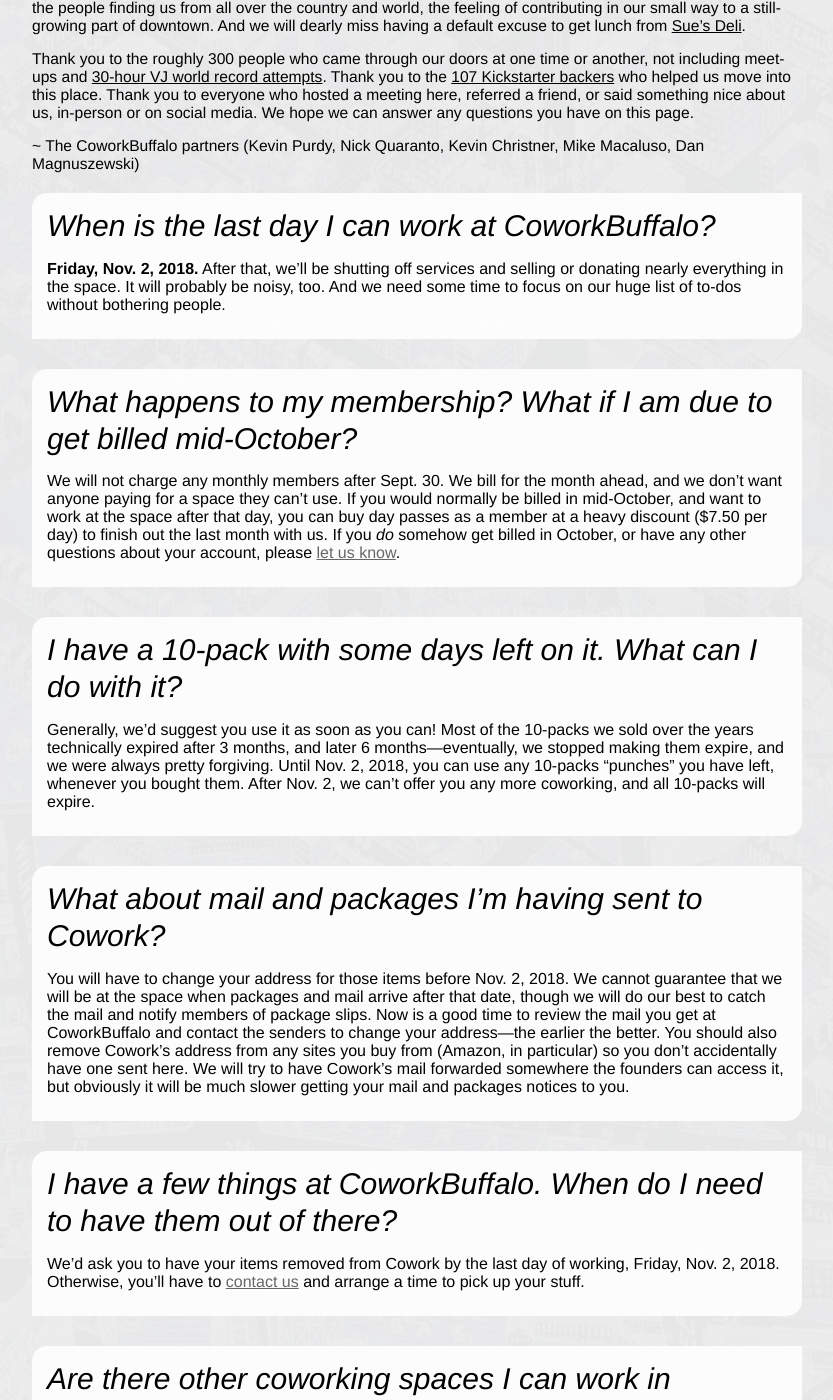
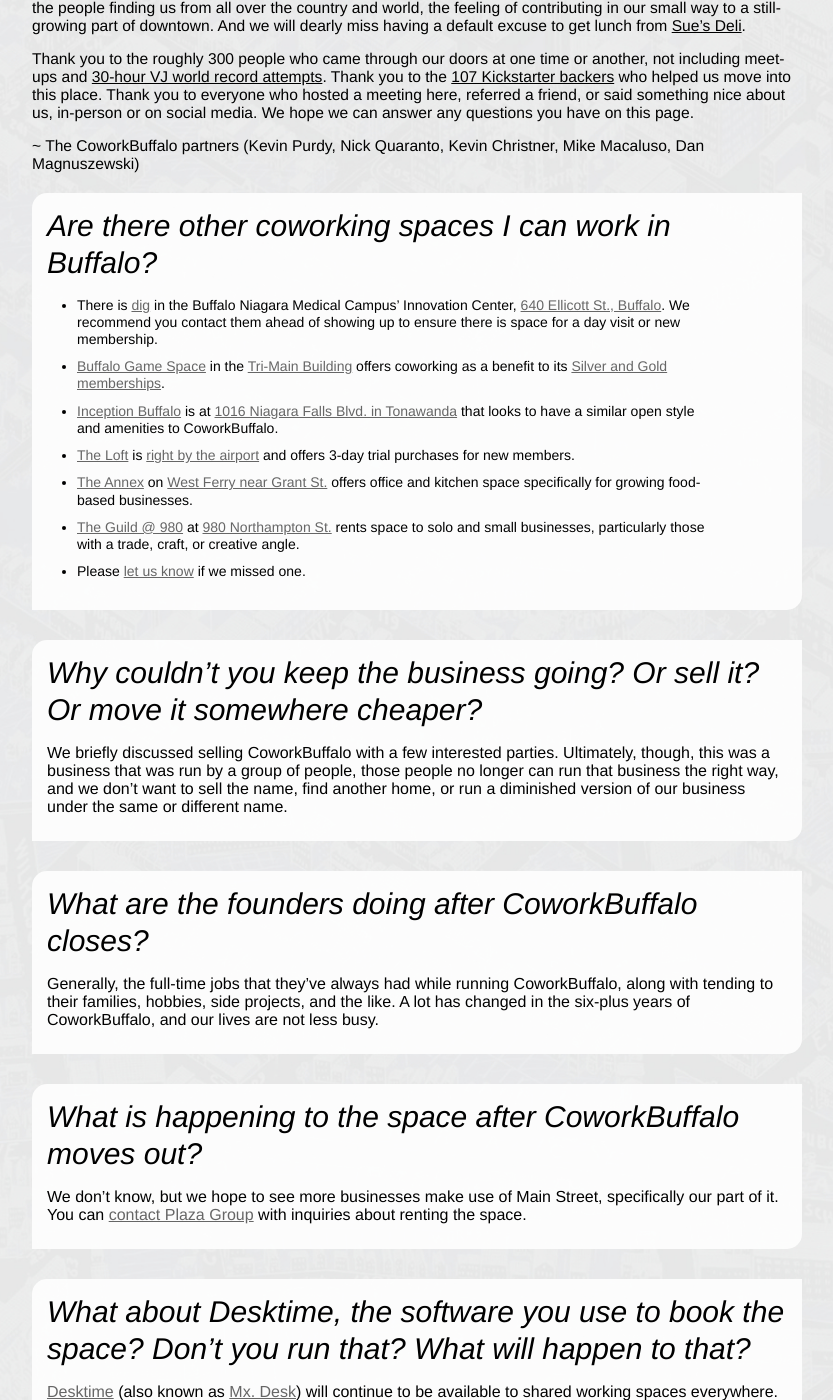
Before and after one commit to coworkbuffalo/coworkbuffalo.github.com, a Jekyll site: the page built from index.markdown, in a window 1280 px wide and 1400 px high, scrolled down 530 px. Shown: the whole window, without its empty margins (223-1056 px from the left). Built offline with Jekyll 4.4.1, drawn with Linux system fonts in a browser that asks for light colours; comment, search, counter and statistics services are not loaded; some of the changed text lies outside the part shown.

Commit message:
Remove irrelevant items, post shutdown.

```diff
--- a/index.markdown
+++ b/index.markdown
@@ -20,20 +20,20 @@
 ~ The CoworkBuffalo partners
 (Kevin Purdy, Nick Quaranto, Kevin Christner, Mike Macaluso, Dan Magnuszewski)
 
-* ### When is the last day I can work at CoworkBuffalo?
-**Friday, Nov. 2, 2018.** After that, we'll be shutting off services and selling or donating nearly everything in the space. It will probably be noisy, too. And we need some time to focus on our huge list of to-dos without bothering people.
+<!-- * ### When is the last day I can work at CoworkBuffalo?
+**Friday, Nov. 2, 2018.** After that, we'll be shutting off services and selling or donating nearly everything in the space. It will probably be noisy, too. And we need some time to focus on our huge list of to-dos without bothering people. -->
 
-* ### What happens to my membership? What if I am due to get billed mid-October?
-We will not charge any monthly members after Sept. 30. We bill for the month ahead, and we don't want anyone paying for a space they can't use. If you would normally be billed in mid-October, and want to work at the space after that day, you can buy day passes as a member at a heavy discount ($7.50 per day) to finish out the last month with us. If you _do_ somehow get billed in October, or have any other questions about your account, please [let us know](mailto:work@coworkbuffalo.com).
+<!-- * ### What happens to my membership? What if I am due to get billed mid-October?
+We will not charge any monthly members after Sept. 30. We bill for the month ahead, and we don't want anyone paying for a space they can't use. If you would normally be billed in mid-October, and want to work at the space after that day, you can buy day passes as a member at a heavy discount ($7.50 per day) to finish out the last month with us. If you _do_ somehow get billed in October, or have any other questions about your account, please [let us know](mailto:work@coworkbuffalo.com). -->
 
-* ### I have a 10-pack with some days left on it. What can I do with it?
-Generally, we'd suggest you use it as soon as you can! Most of the 10-packs we sold over the years technically expired after 3 months, and later 6 months―eventually, we stopped making them expire, and we were always pretty forgiving. Until Nov. 2, 2018, you can use any 10-packs "punches" you have left, whenever you bought them. After Nov. 2, we can't offer you any more coworking, and all 10-packs will expire.
+<!-- * ### I have a 10-pack with some days left on it. What can I do with it?
+Generally, we'd suggest you use it as soon as you can! Most of the 10-packs we sold over the years technically expired after 3 months, and later 6 months―eventually, we stopped making them expire, and we were always pretty forgiving. Until Nov. 2, 2018, you can use any 10-packs "punches" you have left, whenever you bought them. After Nov. 2, we can't offer you any more coworking, and all 10-packs will expire. -->
 
-* ### What about mail and packages I'm having sent to Cowork?
-You will have to change your address for those items before Nov. 2, 2018. We cannot guarantee that we will be at the space when packages and mail arrive after that date, though we will do our best to catch the mail and notify members of package slips. Now is a good time to review the mail you get at CoworkBuffalo and contact the senders to change your address―the earlier the better. You should also remove Cowork's address from any sites you buy from (Amazon, in particular) so you don't accidentally have one sent here. We will try to have Cowork's mail forwarded somewhere the founders can access it, but obviously it will be much slower getting your mail and packages notices to you.
+<!-- * ### What about mail and packages I'm having sent to Cowork?
+You will have to change your address for those items before Nov. 2, 2018. We cannot guarantee that we will be at the space when packages and mail arrive after that date, though we will do our best to catch the mail and notify members of package slips. Now is a good time to review the mail you get at CoworkBuffalo and contact the senders to change your address―the earlier the better. You should also remove Cowork's address from any sites you buy from (Amazon, in particular) so you don't accidentally have one sent here. We will try to have Cowork's mail forwarded somewhere the founders can access it, but obviously it will be much slower getting your mail and packages notices to you. -->
 
-* ### I have a few things at CoworkBuffalo. When do I need to have them out of there?
-We'd ask you to have your items removed from Cowork by the last day of working, Friday, Nov. 2, 2018. Otherwise, you'll have to [contact us](mailto:work@coworkbuffalo.com) and arrange a time to pick up your stuff.
+<!-- * ### I have a few things at CoworkBuffalo. When do I need to have them out of there?
+We'd ask you to have your items removed from Cowork by the last day of working, Friday, Nov. 2, 2018. Otherwise, you'll have to [contact us](mailto:work@coworkbuffalo.com) and arrange a time to pick up your stuff. -->
 
 * ### Are there other coworking spaces I can work in Buffalo?
   * There is [dig](http://innovationcenterbuffalo.org/spaces/coworking/) in the Buffalo Niagara Medical Campus' Innovation Center, [640 Ellicott St., Buffalo](https://www.google.com/maps/place/dig+Buffalo/@42.896301,-78.8711137,17z/data=!3m1!4b1!4m5!3m4!1s0x89d3125bc9c53d7b:0x4c92fbab922b4d0c!8m2!3d42.896301!4d-78.868925). We recommend you contact them ahead of showing up to ensure there is space for a day visit or new membership.
@@ -47,11 +47,11 @@
 * ### Why couldn't you keep the business going? Or sell it? Or move it somewhere cheaper?
 We briefly discussed selling CoworkBuffalo with a few interested parties. Ultimately, though, this was a business that was run by a group of people, those people no longer can run that business the right way, and we don't want to sell the name, find another home, or run a diminished version of our business under the same or different name.
 
-* ### Are you selling any of the furniture, electronics, or other items from Cowork?
-We plan to sell as much of our stuff as possible to a few businesses, or ideally a coworking-style space. We may post individual items for sale soon; we will follow up if so. **Sorry, we can't sell the standing desks.** You can [email us](mailto:work@coworkbuffalo.com) if you have a particular item in mind.
+<!-- * ### Are you selling any of the furniture, electronics, or other items from Cowork?
+We plan to sell as much of our stuff as possible to a few businesses, or ideally a coworking-style space. We may post individual items for sale soon; we will follow up if so. **Sorry, we can't sell the standing desks.** You can [email us](mailto:work@coworkbuffalo.com) if you have a particular item in mind. -->
 
-* ### Will there be a gathering of some kind to properly say goodbye to this long, strange trip?
-We think so, yes. Stay tuned.
+<!-- * ### Will there be a gathering of some kind to properly say goodbye to this long, strange trip?
+We think so, yes. Stay tuned. -->
 
 * ### What are the founders doing after CoworkBuffalo closes?
 Generally, the full-time jobs that they've always had while running CoworkBuffalo, along with tending to their families, hobbies, side projects, and the like. A lot has changed in the six-plus years of CoworkBuffalo, and our lives are not less busy.
```
